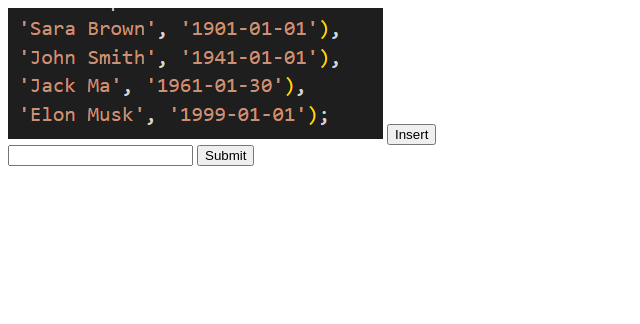
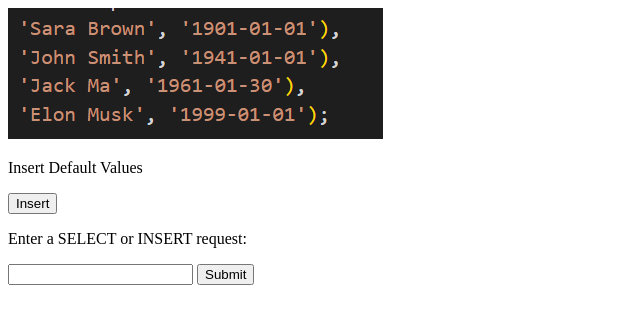
Before and after one commit to jsaintdev/comp4537-lab0, a plain HTML site: page COMP4537/labs/5/index.html in a window 1280 px wide. Shown: the whole page, without its empty margins (0-640 px from the left). Drawn offline with Linux system fonts and the light colour scheme.

Commit message:
Updated UI. Changed endpoint

```diff
--- a/COMP4537/labs/5/index.html
+++ b/COMP4537/labs/5/index.html
@@ -12,10 +12,12 @@
             <!-- Inserts the default rows via POST -->
             <div>
                 <img src="img/default.png" alt="default query values">
+                <p id="defaultMsg"></p>
                 <button id="defaultPOSTButton"></button>
             </div>
             <!-- Insert via custom query -->
             <div>
+                <p id="textBoxMsg"></p>
                 <input type="text" id="customquery">
                 <button id="submitButton"></button>
             </div>
--- a/COMP4537/labs/5/js/query.js
+++ b/COMP4537/labs/5/js/query.js
@@ -1,4 +1,4 @@
-const endpoint = "https://lab5-ddivpeg3r-oceaans-projects.vercel.app";
+const endpoint = "https://justinsaintdev.com";
 
 // Triggers when "Insert" button is pressed
 async function defaultPOST() {
--- a/COMP4537/labs/5/js/script.js
+++ b/COMP4537/labs/5/js/script.js
@@ -6,4 +6,6 @@
 
     document.getElementById("defaultPOSTButton").replaceWith(insertButton);
     document.getElementById("submitButton").replaceWith(submitButton);
+    document.getElementById("defaultMsg").textContent = messages.index.defaultMsg;
+    document.getElementById("textBoxMsg").textContent = messages.index.textBoxMsg;
 });
--- a/COMP4537/labs/5/lang/messages/en.js
+++ b/COMP4537/labs/5/lang/messages/en.js
@@ -1,7 +1,7 @@
 window.messages = {
     index: {
-        defaultMsg: "",
-        textBoxMsg: "",
+        defaultMsg: "Insert Default Values",
+        textBoxMsg: "Enter a SELECT or INSERT request:",
         insert: "Insert",
         submit: "Submit"
     },
```
